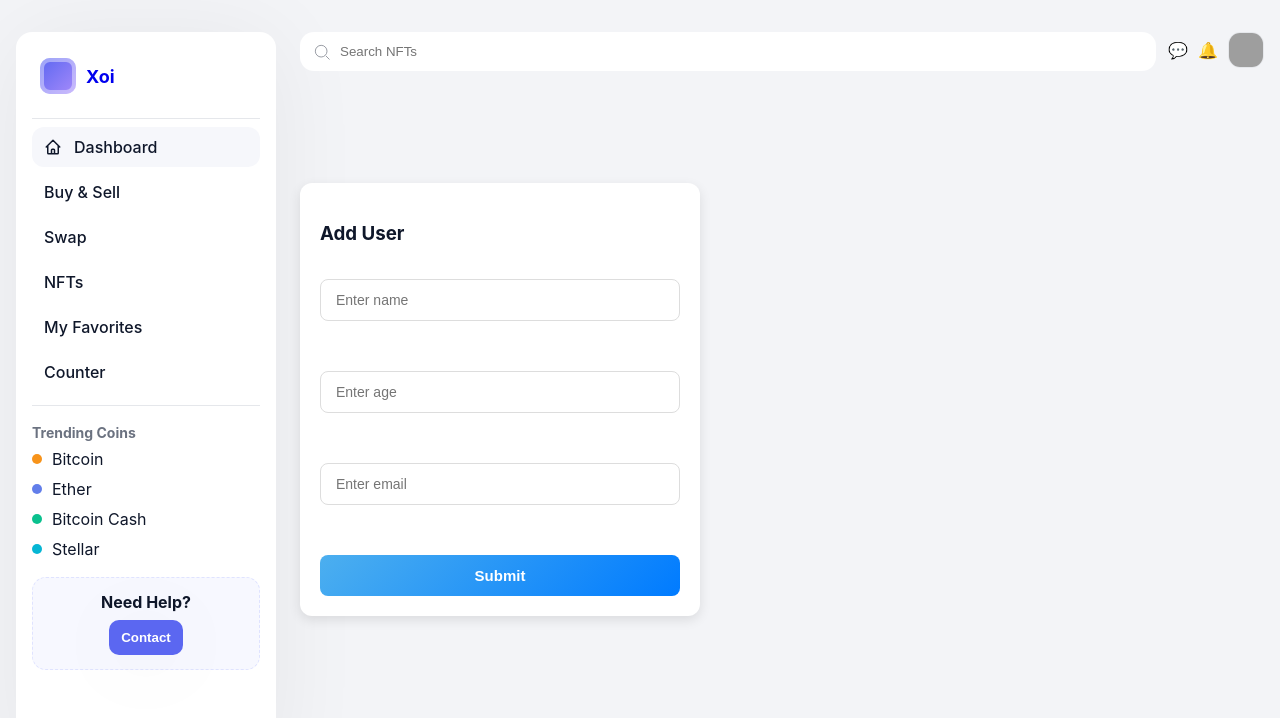
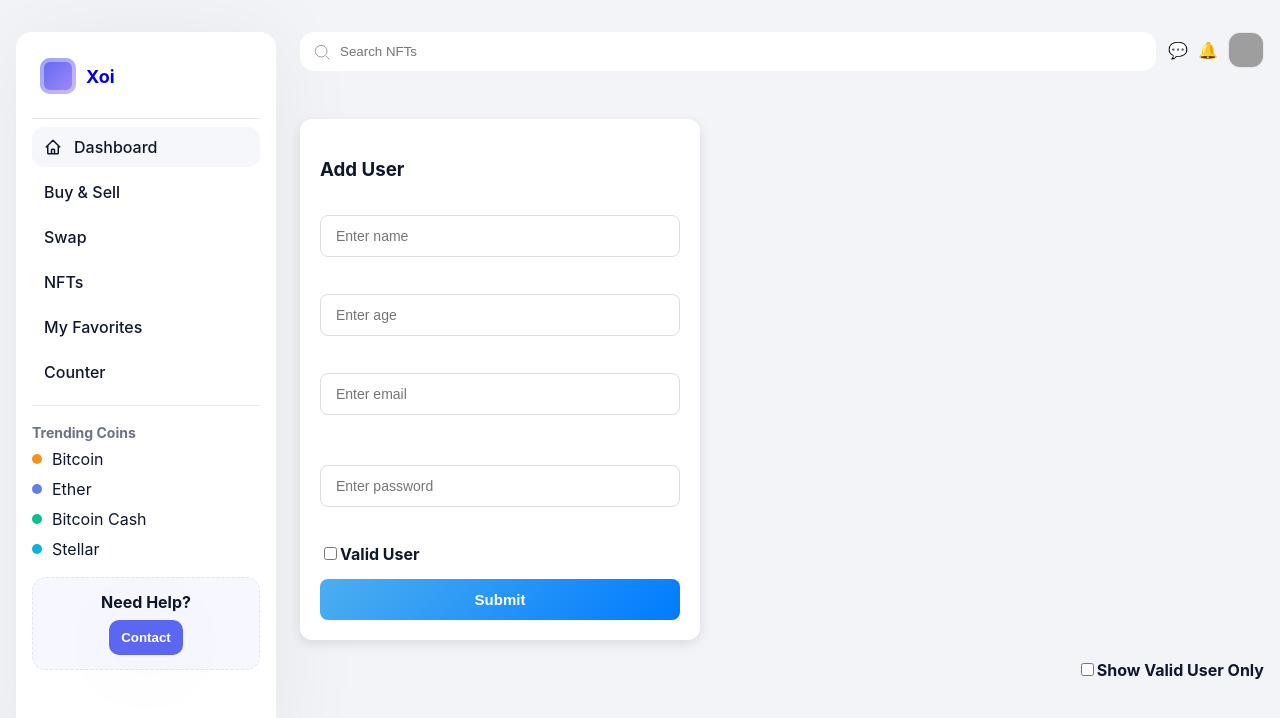
Before and after one commit to hironmoy12/my-react-app, a React (Create React App) app: page / in a window 1280 px wide. Shown: the top 718 px of the page. Built offline with nearby package versions, Linux system fonts and the light colour scheme; grey boxes are pictures that could not be loaded; the HTML template or start-up script is replaced by a standard one.

Commit message:
updated code

```diff
--- a/src/component/CardSection/Card.css
+++ b/src/component/CardSection/Card.css
@@ -296,3 +296,10 @@
   background: linear-gradient(135deg, #007bff, #0056b3);
   transform: scale(1.05);
 }
+.error {
+  color: red;
+  font-size: 0.85rem;
+  display: block;
+  margin-top: 2px;
+  margin-bottom: 5px;
+}
--- a/src/component/CardSection/Card.js
+++ b/src/component/CardSection/Card.js
@@ -1,25 +1,56 @@
-import React, { useId, useState } from "react";
+import React, { useState } from "react";
 import { useNavigate } from "react-router-dom";
 import "./Card.css";
-// import Box from "../Box/Box";
-// import cardObj from "../../Data";
+
 function Card() {
-  // const [count, setCount] = useState(0);
-  // const [detailsCard, setDetailsCard] = useState(null);
-
   const navigate = useNavigate();
   const [users, setUsers] = useState(() => {
     return JSON.parse(localStorage.getItem("users")) || [];
-
   });
 
   const [name, setName] = useState("");
   const [age, setAge] = useState("");
   const [email, setEmail] = useState("");
+  const [password, setPassword] = useState("");
+  const [validUser, setValidUser] = useState(false);
+  const [showValidOnly, setShowValidOnly] = useState(false);
+  const [errors, setErrors] = useState({
+    name: "",
+    age: "",
+    password: "",
+  });
 
   const handleSubmit = (e) => {
     e.preventDefault();
-    const newUser = { id: Date.now(), name, age, email };
+
+    const namePattern = /^[a-zA-Z ]+$/;
+    const agePattern = /^[1-9][0-9]{0,2}$/;
+    const passwordPattern =
+      /^(?=.*[a-z])(?=.*[A-Z])(?=.*\d)(?=.*[@$!%*?&])[A-Za-z\d@$!%*?&]{8,}$/;
+
+    let valid = true;
+    const newErrors = { name: "", age: "", password: "" };
+
+    if (!namePattern.test(name)) {
+      newErrors.name = "Name must contain only letters and spaces";
+      valid = false;
+    }
+    if (!agePattern.test(age)) {
+      newErrors.age = "Age must be a number between 1-100";
+      valid = false;
+    }
+
+    if (!passwordPattern.test(password)) {
+      newErrors.password =
+        "Password must be 6-20 chars, include 1 number & 1 special char";
+      valid = false;
+    }
+
+    setErrors(newErrors);
+
+    if (!valid) return;
+
+    const newUser = { id: Date.now(), name, age, email, password, validUser };
 
     const stored = JSON.parse(localStorage.getItem("users")) || [];
     stored.push(newUser);
@@ -29,103 +60,24 @@ function Card() {
     setName("");
     setAge("");
     setEmail("");
+    setPassword("");
+    setValidUser(false);
+    setErrors({ name: "", age: "", password: "" });
+    console.log("Saved User:", newUser);
   };
-
-
 
   const deleteHandler = (userId) => {
     setUsers((prevUsers) => {
       const updatedUsers = prevUsers.filter((user) => user.id !== userId);
 
-
-    localStorage.setItem('users', JSON.stringify(updatedUsers));
+      localStorage.setItem("users", JSON.stringify(updatedUsers));
 
       return updatedUsers;
     });
   };
 
-
-
-
-  // const increment = () => {
-  //   setCount(count + 1);
-  //   console.log(count);
-  // };
-
-  // const decrement = () => {
-  //   setCount(count - 1);
-  // };
-
   return (
     <div className="grid">
-      {/* Left Panel */}
-      {/* <section className="panel">
-        <h3>Recently Added NFTs</h3>
-        <div className="muted">Recommended • New Trends • Multi Colors</div>
-
-        <div className="nfts">
-          <Box data={cardObj} />
-        </div>
-
-        <div className="counter">
-          <p>Counter</p>
-
-          <button
-            onClick={increment}
-            style={{
-              margin: "10px",
-              background: "green",
-              border: "0",
-              color: "#fff",
-              padding: "10px",
-            }}
-          >
-            +
-          </button>
-
-          <b>
-            <span>{count}</span>
-          </b>
-          <button
-            onClick={decrement}
-            style={{
-              margin: "10px",
-              background: "red",
-              border: "0",
-              color: "#fff",
-              padding: "10px",
-            }}
-          >
-            -
-          </button>
-        </div>
-      </section> */}
-
-      {/* {detailsCard && (
-        <div className="details-form" style={{ marginTop: "20px" }}>
-          <h4>Selected Card Details</h4>
-          <input
-            type="text"
-            value={detailsCard.CardTitle}
-            readOnly
-            style={{ display: "block", margin: "10px 0", padding: "8px" }}
-          />
-          <input
-            type="text"
-            value={detailsCard.desc}
-            readOnly
-            style={{ display: "block", margin: "10px 0", padding: "8px" }}
-          />
-          <input
-            type="text"
-            value={detailsCard.price}
-            readOnly
-            style={{ display: "block", margin: "10px 0", padding: "8px" }}
-          />
-        </div>
-      )} */}
-
-      {/* 🔹 User Form */}
       <div style={{ marginTop: "20px", textAlign: "left" }}>
         <form onSubmit={handleSubmit} className="form-container">
           <h3>Add User</h3>
@@ -137,7 +89,9 @@ function Card() {
             onChange={(e) => setName(e.target.value)}
             required
           />
-          <br />
+
+          <span className="error">{errors.name}</span>
+
           <input
             type="tel"
             name="age"
@@ -146,7 +100,8 @@ function Card() {
             onChange={(e) => setAge(e.target.value)}
             required
           />
-          <br />
+
+          <span className="error">{errors.age}</span>
           <input
             type="email"
             name="email"
@@ -155,23 +110,67 @@ function Card() {
             onChange={(e) => setEmail(e.target.value)}
             required
           />
+
           <br />
+
+          <input
+            type="password"
+            name="password"
+            value={password}
+            placeholder="Enter password"
+            onChange={(e) => setPassword(e.target.value)}
+            required
+          />
+
+          <span className="error">{errors.password}</span>
+          <div className="check-box">
+            <input
+              type="checkbox"
+              id="validUser"
+              checked={validUser}
+              onChange={(e) => setValidUser(e.target.checked)}
+            />
+            <label htmlFor="validUser">
+              <b>Valid User</b>
+            </label>
+          </div>
+
           <button type="submit">Submit</button>
         </form>
       </div>
+      <div
+        className="show-valid-user"
+        style={{ textAlign: "right", marginTop: "20px" }}
+      >
+        <input
+          type="checkbox"
+          name=""
+          id=""
+          value={showValidOnly}
+          onChange={(e) => setShowValidOnly(e.target.checked)}
+        />
+        <label htmlFor="validUser">
+          <b>Show Valid User Only</b>
+        </label>
+      </div>
       <div className="saved-users">
-
         <div className="user-cards">
-          {users.map((user) => (
-
+          {users
+            .filter((user) => (showValidOnly ? user.validUser : true))
+            .map((user) => (
               <div key={user.id} className="user-card">
-
                 <h4>{user.name}</h4>
                 <p>
                   <strong>Age:</strong> {user.age}
                 </p>
                 <p>
                   <strong>Email:</strong> {user.email}
+                </p>
+                <p>
+                  <strong>Password:</strong> {user.password ? "******" : "N/A"}
+                </p>
+                <p>
+                  <strong>Valid User:</strong> {user.validUser ? "Yes" : "No"}
                 </p>
                 <button onClick={() => navigate(`/details/${user.id}`)}>
                   View Details
@@ -187,14 +186,3 @@ function Card() {
 }
 
 export default Card;
-
-// export function NewBox() {
-//   return (
-//     <p>
-//       Lorem ipsum dolor sit, amet consectetur adipisicing elit. Incidunt,
-//       laborum adipisci aperiam delectus mollitia similique architecto excepturi
-//       vitae? Fugit rem laudantium adipisci qui nulla molestias quos laborum,
-//       voluptatibus sequi fugiat.
-//     </p>
-//   );
-// }
--- a/src/component/DetailsPage/DetailsPage.js
+++ b/src/component/DetailsPage/DetailsPage.js
@@ -14,6 +14,8 @@ function DetailsPage() {
       <h2>Details for {user.name}</h2>
       <p><strong>Age:</strong> {user.age}</p>
       <p><strong>Email:</strong> {user.email}</p>
+        <p><strong>Password:</strong> {user.password}</p>
+        <p><strong>Valid User:</strong> {user.validUser ? "Yes" : "No"}</p>
     </div>
   )
 }
```
Lines whose indentation alone changed are shown as unchanged.
